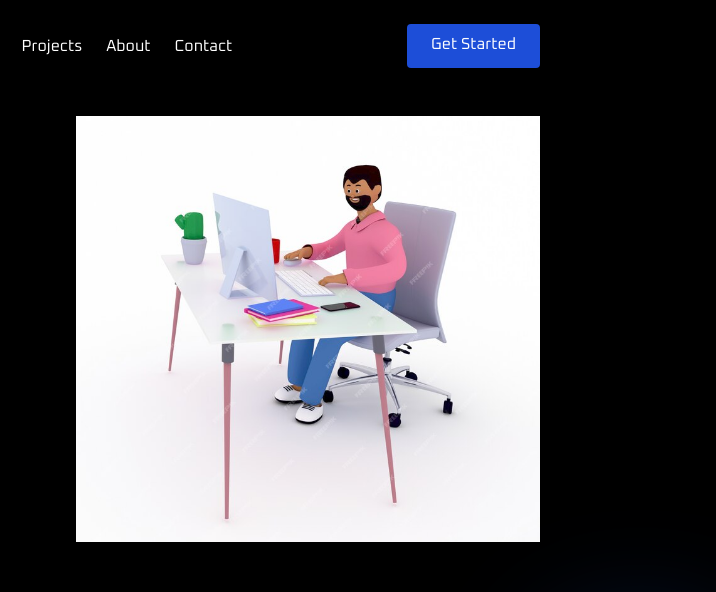
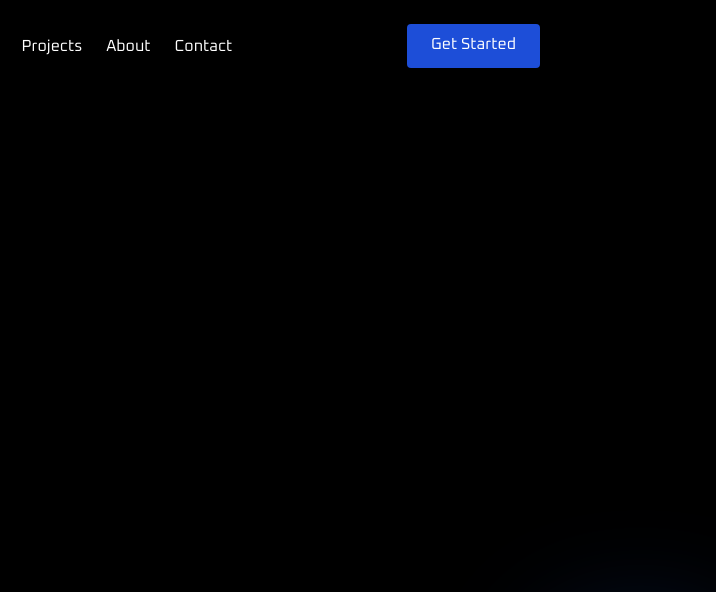
Before and after one commit to Codehack-01/My-Portfolio, a website: page index.html in a window 1280 px wide. Shown: the top 592 px of the page, 564-1280 px from the left. Drawn offline with Linux system fonts and the light colour scheme.

Commit message:
source code

```diff
--- a/index.html
+++ b/index.html
@@ -142,7 +142,7 @@
         </div>
         <!-- Images -->
         <div class="md:w-1/2 pt-32 md:pt-0">
-          <img src="img/portimg.jpg" class="" alt="" />
+          <!-- <img src="img/portimg.jpg" class="" alt="" /> -->
         </div>
       </div>
       <div class="Gradient"></div>
```
